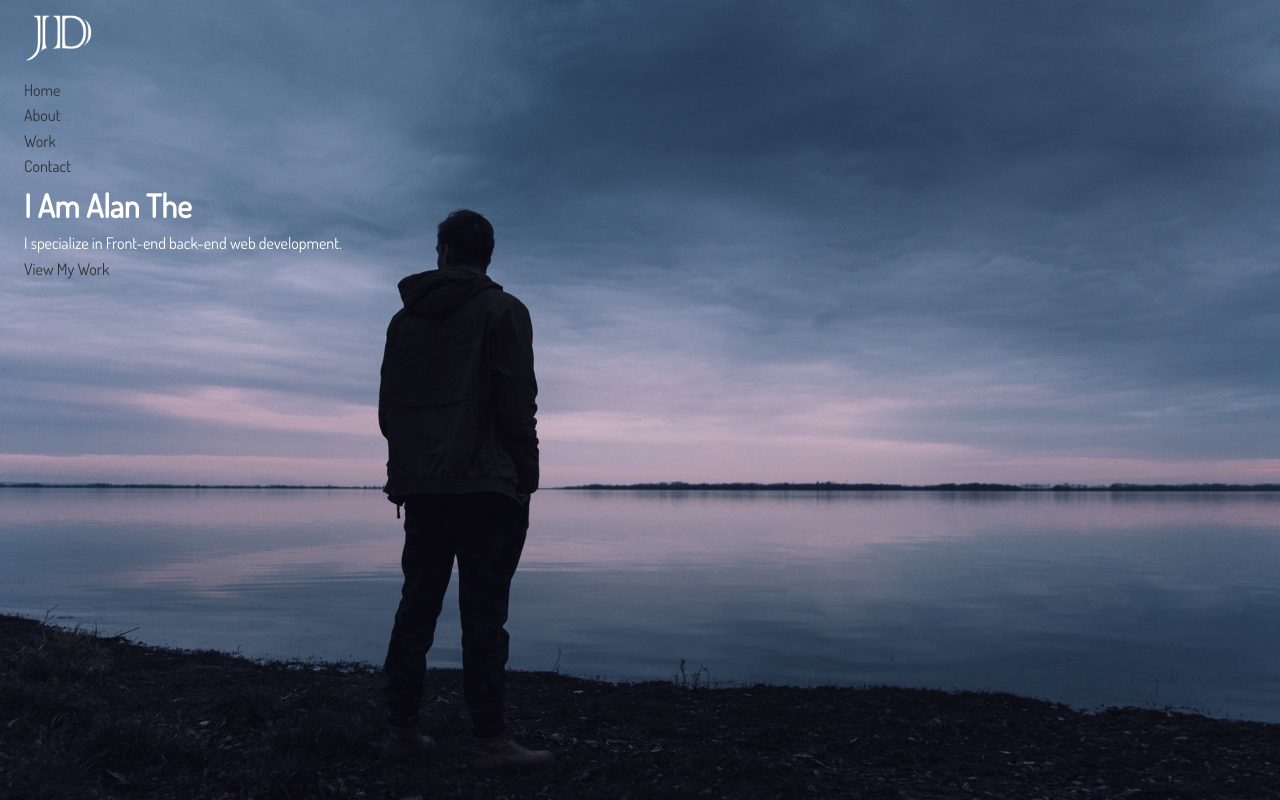
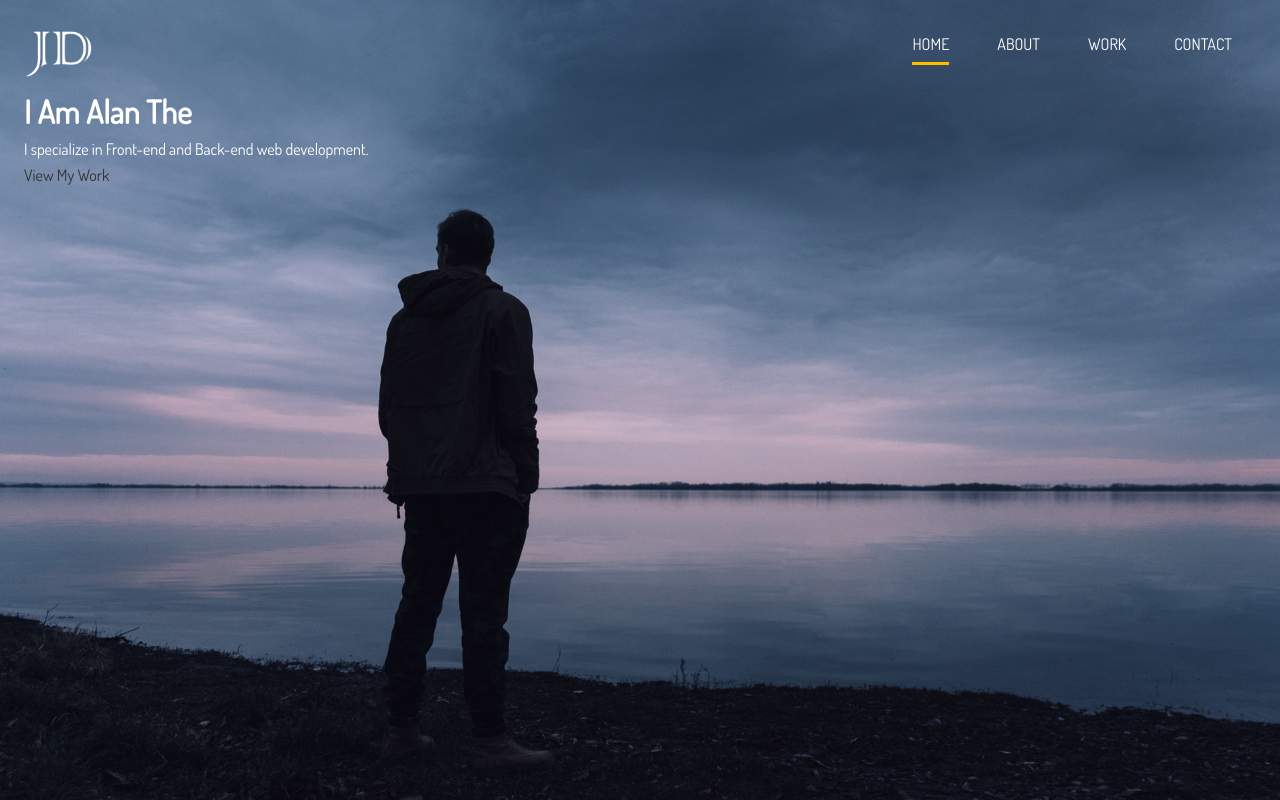
Before and after one commit to alan-nguyen/portfolio-website, a website: page dist/index.html in a window 1280 px wide. Drawn offline with Linux system fonts and the light colour scheme.

Commit message:
Style navbar

```diff
--- a/scss/main.scss
+++ b/scss/main.scss
@@ -39,6 +39,37 @@ img {
   color: #fff;
   text-transform: uppercase;
 }
+// Main Nav
+#main-nav {
+  display: flex;
+  justify-content: space-between;
+  padding-top: 1rem;
+
+  ul {
+    display: flex;
+  }
+
+  li {
+    padding: 1rem 1.5rem;
+  }
+
+  a {
+    text-decoration: none;
+    color: #fff;
+    text-transform: uppercase;
+    border-bottom: 3px transparent solid;
+    padding-bottom: 0.5rem;
+    transition: border-color 0.5s;
+
+    &:hover {
+      border-color: $medium-color;
+    }
+
+    &.current {
+      border-color: $main-color;
+    }
+  }
+}
 
 // Header
 #header {
```
Also changed, not shown: dist/css/main.css, dist/index.html.
